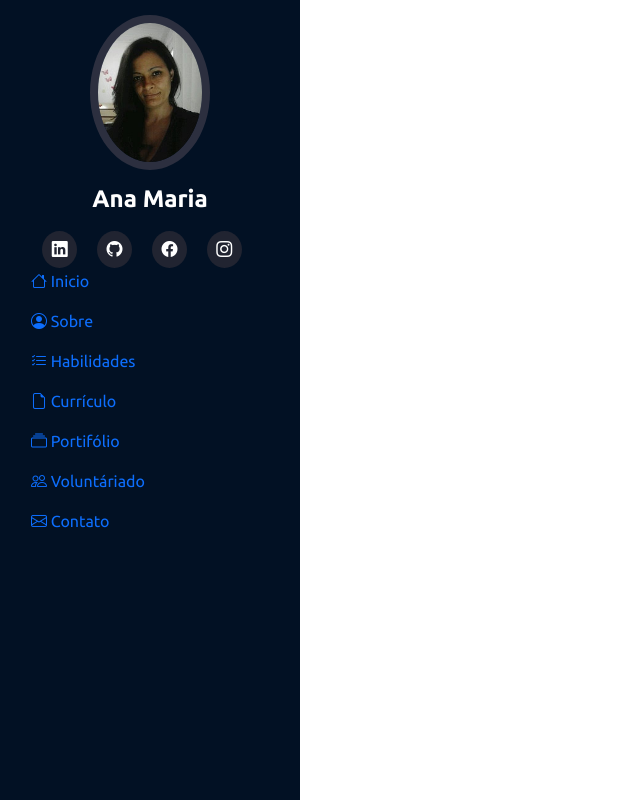
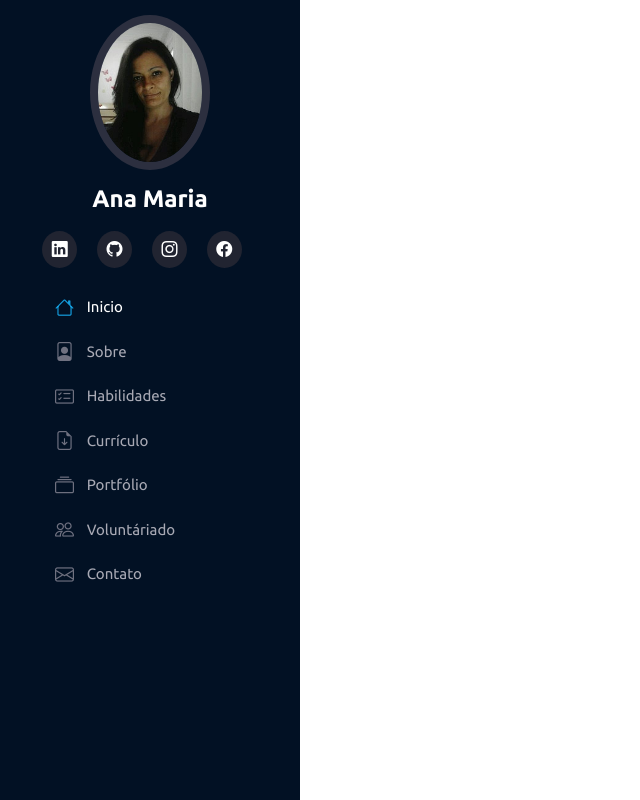
Before and after one commit to anamsilva1981/Devfolio, a Flask app: page / in a window 1280 px wide. Shown: the whole page, without its empty margins (0-640 px from the left). Run offline with Flask 2, Linux system fonts and the light colour scheme; some libraries are stand-ins or nearby versions.

Commit message:
manu lateral

```diff
--- a/static/style.css
+++ b/static/style.css
@@ -1,9 +1,9 @@
 @import url('https://fonts.googleapis.com/css2?family=Ubuntu:ital,wght@0,300;0,400;0,500;0,700;1,300;1,400;1,500;1,700&display=swap');
 
-html, body{
-    font-family: Ubuntu, Arial;
+html, body {
+    font-family: Ubuntu, Ariel;
     width: 100%;
-    height: 100%;
+    height: 100;
 }
 
 #header {
@@ -14,9 +14,10 @@ html, body{
     background: #021124;
     overflow-y: auto;
     width: 300px;
-    transition: all ease-in-out 0.5s; /*Transição*/
+    transition: all ease-in-out 0.5s;
     padding: 0 15px;
-    z-index: 9997; /*Sobrepor a qualquer item na tela*/
+    z-index: 9997;
+
 }
 
 #header .profile img{
@@ -24,40 +25,40 @@ html, body{
     display: block;
     width: 120px;
     border: 8px solid #2c2f3f;
-    border-radius: 50%; /*Deixar imagem redonda*/
+    border-radius: 50%;
 }
 
-#header .profile h1{
+#header .profile h1 {
     font-size: 24px;
     margin: 0;
     padding: 0;
     font-weight: 600;
     text-align: center;
     color: #fff;
-
 }
 
-#header .profile .social-links a{/*Links*/
+#header .profile .social-links a {
     font-size: 1rem;
     background: #212431;
-    color:#fff;
+    color: #fff;
     padding: 0.6rem;
     margin-right: 1rem;
     border-radius: 50%;
     transition: 0.3s;
     text-decoration: none;
+
 }
 
-#header .profile .social-links a:hover{ /*Muda a cor do link quando passa o mouse*/
+#header .profile .social-links a:hover {
     background: #149ddd;
 }
 
-.nav-menu{
-    padding: 165rem;
+.nav-menu {
+    padding: 1.5rem;
 }
 
 .nav-menu a,
-.nav-menu a:focus{
+.nav-menu a:focus {
     display: flex;
     align-items: center;
     color: #a8a9b4;
@@ -66,8 +67,8 @@ html, body{
 }
 
 .nav-menu a i,
-.nav-menu a:focus i{
-    font-size: 24px;
+.nav-menu a:focus i {
+    font-size: 19px;
     padding-right: 0.8rem;
     color: #6f7180;
 }
@@ -80,11 +81,9 @@ html, body{
     color: #fff;
 }
 
-
-
 .nav-menu a:hover i,
 .nav-menu .active i,
 .nav-menu .active:focus i,
 .nav-menu li:hover > a i {
-    color: #149ddd
+    color: #149ddd;
 }
--- a/templates/index.html
+++ b/templates/index.html
@@ -12,50 +12,43 @@
 </head>
 <body>
 
-    <aside id="header">
-        <section class="profile">
-            <img src="../static/img/ana-perfil.jpg" alt="Foto de Ama">
-            <h1>Ana Maria</h1>
+    <aside id='header'>
 
-            <div class="social-links mt-4 text-center">
-                <a target="_blank" href="https://www.linkedin.com/in/anamsilva1981/"><i class="bi bi-linkedin"></i></a>
-                <a target="_blank"href="https://github.com/anamsilva1981"><i class="bi bi-github"></i></a>
-                <a target="_blank"href="https://www.facebook.com/anamsilva1981/"><i class="bi bi-facebook"></i></a>
-                <a target="_blank"href="https://www.instagram.com/anamsilva1981/"><i class="bi bi-instagram"></i></a>
-            </div>
+      <section class="profile">
 
-        </section>
+        <img src="../static/img/ana-perfil.jpg" alt="foto da Ana">
+        <h1>Ana Maria</h1>
 
-      <nav id='navbar' blass="nav-menu">
+        <div class="social-links mt-4 text-center">
+          <a target="_blank" href="https://www.linkedin.com/in/anita1981/"><i class="bi bi-linkedin"></i></a>
+          <a target="_blank" href="https://github.com/anamsilva1981"><i class="bi bi-github"></i></a>
+          <a target="_blank" href="https://www.instagram.com/anamsilva1981/"><i class="bi bi-instagram"></i></a>
+          <a target="_blank" href="https://www.facebook.com/anamsilva1981/"><i class="bi bi-facebook"></i></a>
+        </div>
+      </section>
 
+      <nav id='navbar' class="nav-menu">
         <ul class="nav flex-column">
-            <li class="nav-item">
-              <a class="nav-link active" aria-current="page" href="#"><i class="bi bi-house"></i> Inicio</a>
-            </li>
-            <li class="nav-item">
-              <a class="nav-link" href="#"><i class="bi bi-person-circle"></i> Sobre</a>
-            </li>
-            <li class="nav-item">
-              <a class="nav-link" href="#"><i class="bi bi-list-check"></i> Habilidades</a>
-            </li>
-            <li class="nav-item">
-                <a class="nav-link" href="#"><i class="bi bi-file-earmark"></i> Currículo</a>
-            </li>
-            <li class="nav-item">
-                <a class="nav-link" href="#"><i class="bi bi-collection"></i> Portifólio</a>
-            </li>
-            <li class="nav-item">
-              <a class="nav-link" href="#"><i class="bi bi-people"></i></i> Voluntáriado</a>
-            </li>
-            <li class="nav-item">
-                  <a class="nav-link" href="#"><i class="bi bi-envelope"></i> Contato</a>
-            </li>
-          </ul>
+            <li class="nav-item"><a class="nav-link active" aria-current="page" href="#"><i class="bi bi-house"></i>  Inicio</a></li>
+            <li class="nav-item"><a class="nav-link" href="#"><i class="bi bi-file-person"></i> Sobre</a></li>
+            <li class="nav-item"><a class="nav-link" href="#"><i class="bi bi-card-checklist"></i> Habilidades</a></li>
+            <li class="nav-item"><a class="nav-link" href="#"><i class="bi bi-file-earmark-arrow-down"></i> Currículo</a></li>
+            <li class="nav-item"><a class="nav-link" href="#"><i class="bi bi-collection"></i> Portfólio</a></li>
+            <li class="nav-item"><a class="nav-link" href="#"><i class="bi bi-people"></i> Voluntáriado</a></li>
+            <li class="nav-item"><a class="nav-link" href="#"><i class="bi bi-envelope"></i> Contato</a></li>
+
+        </ul>
 
       </nav>
 
     </aside>
 
+
+    <main id="main">
+
+
+    </main>
+
     <script src="..//static/bootstrap/js/bootstrap.bundle.min.js"></script>
     <script src="../static/script.js"></script>
 </body>
```
